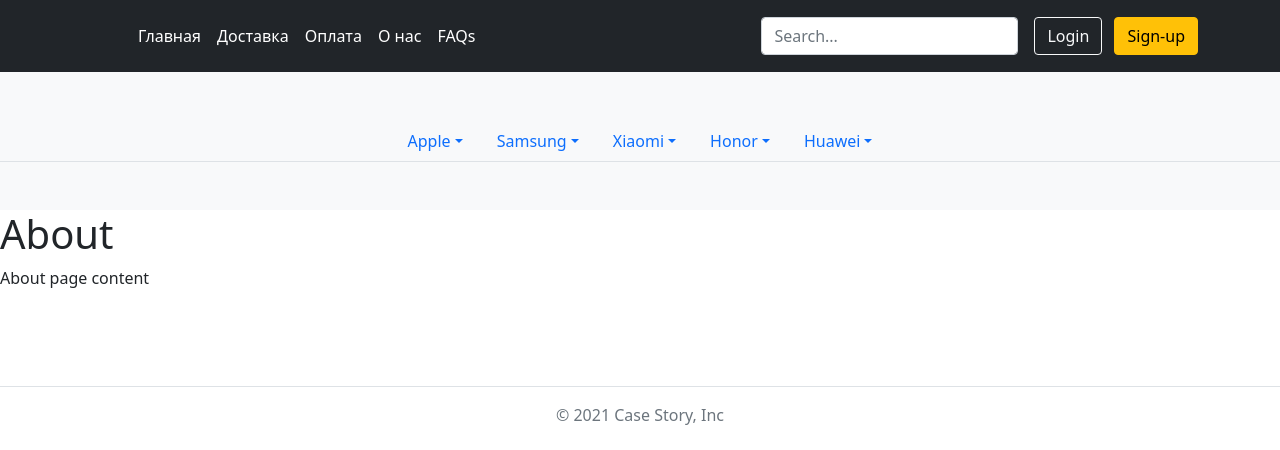
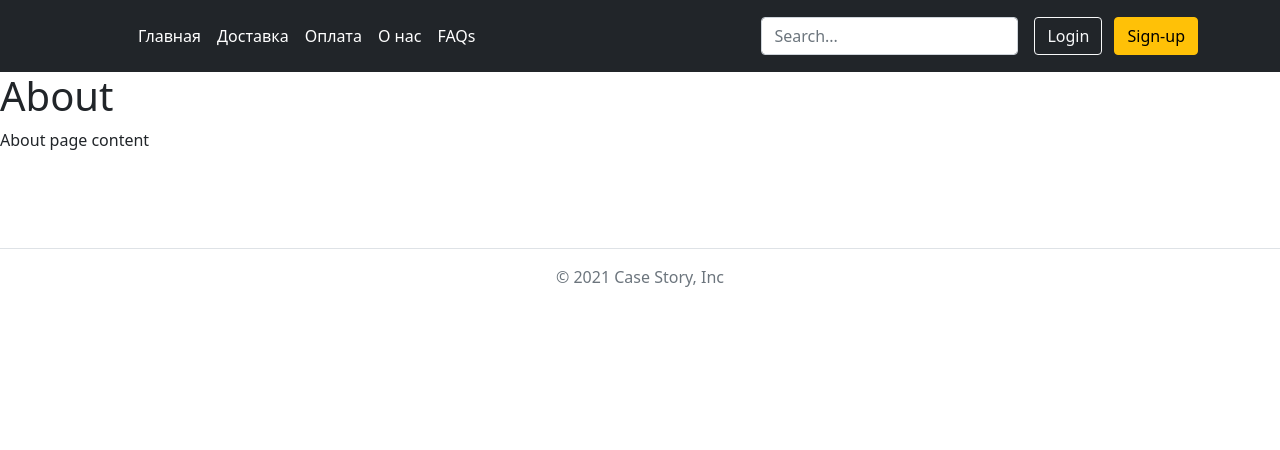
Before and after one commit to asbabushkin/case_store, a Django app: page /about/ in a window 1280 px wide. Shown: the top 450 px of the page. Run offline with Django 3.2, Linux system fonts and the light colour scheme.

Commit message:
Оптимизирован код главной страницы с использованием dtl

```diff
--- a/web_store/store/templates/store/base.html
+++ b/web_store/store/templates/store/base.html
@@ -41,72 +41,7 @@
     </div>
 </header>
 
-<div class="album py-5 bg-light">
-<ul class="nav nav-tabs" style="justify-content: center" >
 
-    <li class="nav-item dropdown">
-        <a class="nav-link dropdown-toggle" data-bs-toggle="dropdown" href="#" role="button" aria-expanded="false">Apple</a>
-        <ul class="dropdown-menu">
-            <li><a class="dropdown-item" href="{% url 'phone' %}">iPhone 11</a></li>
-            <li><a class="dropdown-item" href="{% url 'phone' %}">iPhone 12</a></li>
-            <li><a class="dropdown-item" href="{% url 'phone' %}">iPhone 13</a></li>
-            <li>
-                <hr class="dropdown-divider">
-            </li>
-            <li><a class="dropdown-item" href="#">Все модели</a></li>
-        </ul>
-    </li>
-    <li class="nav-item dropdown">
-        <a class="nav-link dropdown-toggle" data-bs-toggle="dropdown" href="#" role="button" aria-expanded="false">Samsung</a>
-        <ul class="dropdown-menu">
-            <li><a class="dropdown-item" href="{% url 'phone' %}">Samsung Galaxy S20</a></li>
-            <li><a class="dropdown-item" href="{% url 'phone' %}">Samsung Galaxy S21</a></li>
-            <li><a class="dropdown-item" href="{% url 'phone' %}">Samsung Galaxy S21 Ultra</a></li>
-            <li>
-                <hr class="dropdown-divider">
-            </li>
-            <li><a class="dropdown-item" href="#">Все модели</a></li>
-        </ul>
-    </li>
-    <li class="nav-item dropdown">
-        <a class="nav-link dropdown-toggle" data-bs-toggle="dropdown" href="#" role="button" aria-expanded="false">Xiaomi</a>
-        <ul class="dropdown-menu">
-            <li><a class="dropdown-item" href="{% url 'phone' %}">Xiaomi Mi 9</a></li>
-            <li><a class="dropdown-item" href="{% url 'phone' %}">Xiaomi Mi 10</a></li>
-            <li><a class="dropdown-item" href="{% url 'phone' %}">Xiaomi Mi 11 </a></li>
-            <li>
-                <hr class="dropdown-divider">
-            </li>
-            <li><a class="dropdown-item" href="#">Все модели</a></li>
-        </ul>
-    </li>
-    <li class="nav-item dropdown">
-        <a class="nav-link dropdown-toggle" data-bs-toggle="dropdown" href="#" role="button" aria-expanded="false">Honor</a>
-        <ul class="dropdown-menu">
-            <li><a class="dropdown-item" href="{% url 'phone' %}">Honor 7</a></li>
-            <li><a class="dropdown-item" href="{% url 'phone' %}">Honor 8</a></li>
-            <li><a class="dropdown-item" href="{% url 'phone' %}">Honor 9</a></li>
-            <li>
-                <hr class="dropdown-divider">
-            </li>
-            <li><a class="dropdown-item" href="#">Все модели</a></li>
-        </ul>
-    </li>
-    <li class="nav-item dropdown">
-        <a class="nav-link dropdown-toggle" data-bs-toggle="dropdown" href="#" role="button" aria-expanded="false">Huawei</a>
-        <ul class="dropdown-menu">
-            <li><a class="dropdown-item" href="{% url 'phone' %}">Huawei P 20</a></li>
-            <li><a class="dropdown-item" href="{% url 'phone' %}">Huawei P 30</a></li>
-            <li><a class="dropdown-item" href="{% url 'phone' %}">Huawei P 50</a></li>
-            <li>
-                <hr class="dropdown-divider">
-            </li>
-            <li><a class="dropdown-item" href="#">Все модели</a></li>
-        </ul>
-    </li>
-
-</ul>
-</div>
 
 <!--{% block mainmenu %}-->
 <!--<ul>-->
--- a/web_store/store/views.py
+++ b/web_store/store/views.py
@@ -22,12 +22,20 @@ menu = [
 def index(request):
     cats = Category.objects.all()
     phones = Phone.objects.all()
+    phone_brands = []
+    for p in phones:
+        if p.brand not in phone_brands:
+            phone_brands.append(p.brand)
+    phone_brands.sort()
+
     context = {
         'cats': cats,
         'phones': phones,
+        'phone_brands': phone_brands,
         'menu': menu,
         'title': 'Главная страница',
     }
+
     return render(request, 'store/index.html', context=context)
 
 
```
Also changed, not shown: web_store/store/templates/store/index.html (+30 -10 lines).
